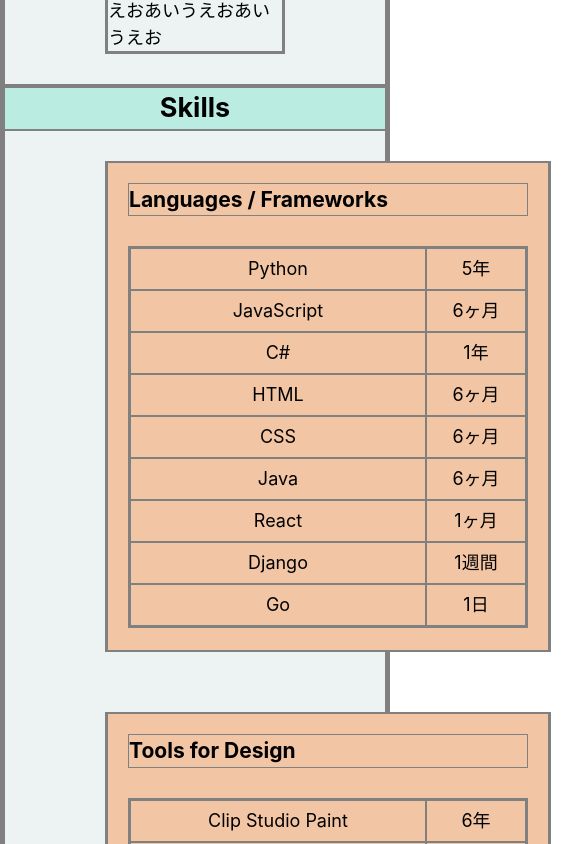
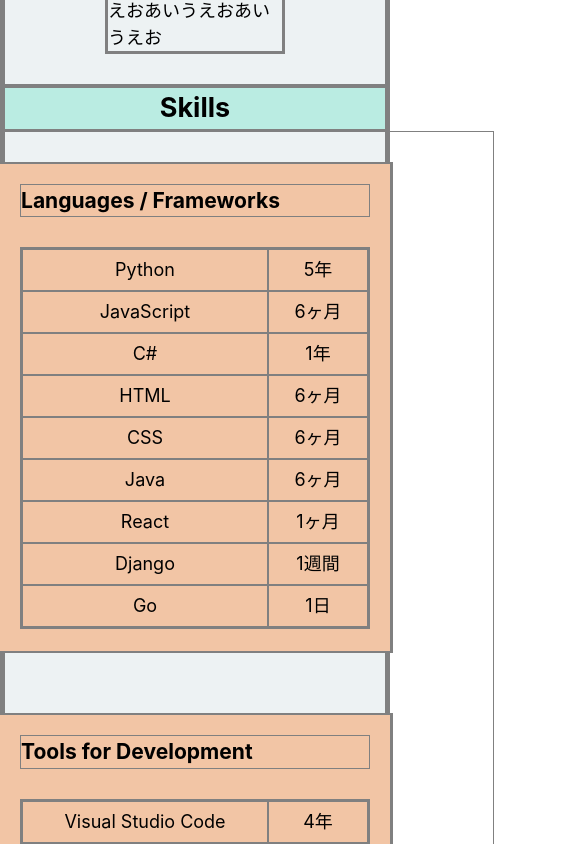
Before and after one commit to no-la/my-portfolio-for-2026, a React (Vite) app: page / in a window 390 px wide. Shown: the part 1520-2364 px from the top of the page, 585 px wide, since content can reach past the window. Built offline with nearby package versions, Linux system fonts and the light colour scheme.

Commit message:
add media query to my-skills

```diff
--- a/src/app/my-skills/my-skills.jsx
+++ b/src/app/my-skills/my-skills.jsx
@@ -6,11 +6,21 @@ import SkillCard from './skill-card';
 
 import datas from '../../assets/data/my-skills.json';
 
+const breakpoints = ['900px', '1800px'];
+
 const wrapStyle = css`
   display: grid;
-  grid-template-columns: 1fr 1fr;
   gap: 60px;
   padding: 30px 100px;
+  @media (max-width: ${breakpoints[0]}) {
+    grid-template-columns: 1fr;
+  }
+  @media (min-width: ${breakpoints[0]}) and (max-width: ${breakpoints[1]}) {
+    grid-template-columns: 1fr 1fr;
+  }
+  @media (min-width: ${breakpoints[1]}) {
+    grid-template-columns: 1fr 1fr 1fr 1fr;
+  }
 `;
 const cellStyle = css`
   display: flex;
@@ -22,6 +32,9 @@ const MySkills = () => {
   return (
     <section id="skills">
       <SectionHeader>Skills</SectionHeader>
+      <div
+        css={{ display: 'flex', justifyContent: 'center' }}
+      >
         <div css={wrapStyle}>
           {Object.keys(datas).map((key, i) => (
             <div key={`${key}-${i}`} css={cellStyle}>
@@ -32,6 +45,7 @@ const MySkills = () => {
             </div>
           ))}
         </div>
+      </div>
     </section>
   );
 };
--- a/src/app/my-skills/skill-card.jsx
+++ b/src/app/my-skills/skill-card.jsx
@@ -8,7 +8,7 @@ const wrapStyle = (theme) => css`
   height: 100%;
 `;
 const cardStyle = (theme) => css`
-  width: 400px;
+  width: 350px;
   height: auto;
   background-color: ${theme.colors.secondary};
   padding: 20px;
```
Lines whose indentation alone changed are shown as unchanged.
